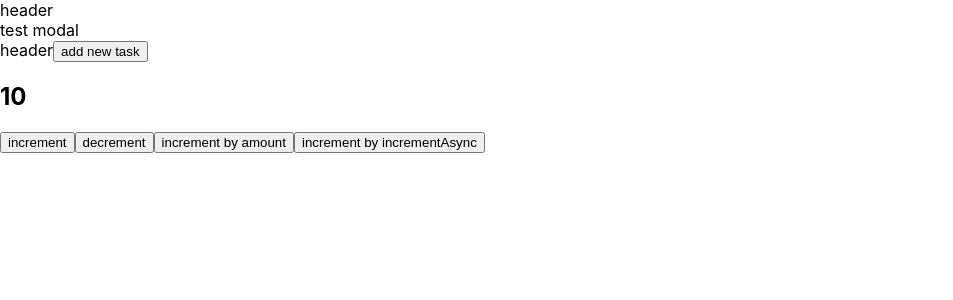
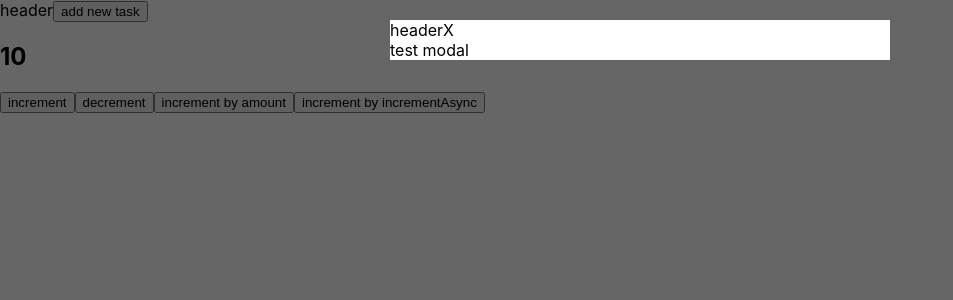
Before and after one commit to beqa67/task-manager-app, a React (Create React App) app: page /counter in a window 1280 px wide. Both pictures are taken after a click on the button "add new task". Shown: the top 300 px of the page, without its empty margins (0-953 px from the left). Built offline with nearby package versions, Linux system fonts and the light colour scheme.

Commit message:
add minor modal styles

```diff
--- a/src/components/modal/index.tsx
+++ b/src/components/modal/index.tsx
@@ -1,17 +1,22 @@
+import {useDispatch, useSelector} from "react-redux";
+import {AppDispatch, RootState} from "../../state/store";
+import {closeModal} from "../../state/modal/modalSlice";
 import styles from './styles.module.scss'
-import {useSelector} from "react-redux";
-import {RootState} from "../../state/store";
 const Modal = () => {
   const modalState = useSelector((state: RootState) => state.modal)
-  console.log('modalState', modalState)
+  const dispatch = useDispatch<AppDispatch>()
+
   return (
      <>
        {
           modalState?.modal?.key && (
              <div>
-               <div className={styles.overlay}></div>
+               <div className={styles.overlay} onClick={() => dispatch(closeModal())}></div>
                <div className={styles.content}>
-                 <div className={styles.header}>header</div>
+                 <div className={styles.header}>
+                   <span>header</span>
+                   <span onClick={() => dispatch(closeModal())}>X</span>
+                 </div>
                  <div className={styles.body}>
                    test modal
                  </div>
@@ -20,7 +25,6 @@ const Modal = () => {
           )
        }
      </>
-
   )
 }
 
--- a/src/components/modal/styles.module.scss
+++ b/src/components/modal/styles.module.scss
@@ -0,0 +1,18 @@
+.overlay {
+  position: fixed;
+  top: 0;
+  left: 0;
+  width: 100vw;
+  height: 100vh;
+  background-color: rgba(#000, 0.60);
+}
+
+.content {
+  position: fixed;
+  z-index: 10;
+  top: 20px;
+  left: 50%;
+  transform: translateX(-50%);
+  width: 500px;
+  background-color: #fff;
+}
--- a/src/state/modal/modalSlice.ts
+++ b/src/state/modal/modalSlice.ts
@@ -18,10 +18,13 @@ const modalSlice = createSlice({
   reducers: {
     openModal: (state, action: PayloadAction<ModalState>) => {
       state.modal = action.payload
+    },
+    closeModal: (state) => {
+      state.modal = null
     }
   }
 })
 
-export const { openModal } = modalSlice.actions
+export const { openModal, closeModal } = modalSlice.actions
 
 export default modalSlice.reducer
```
